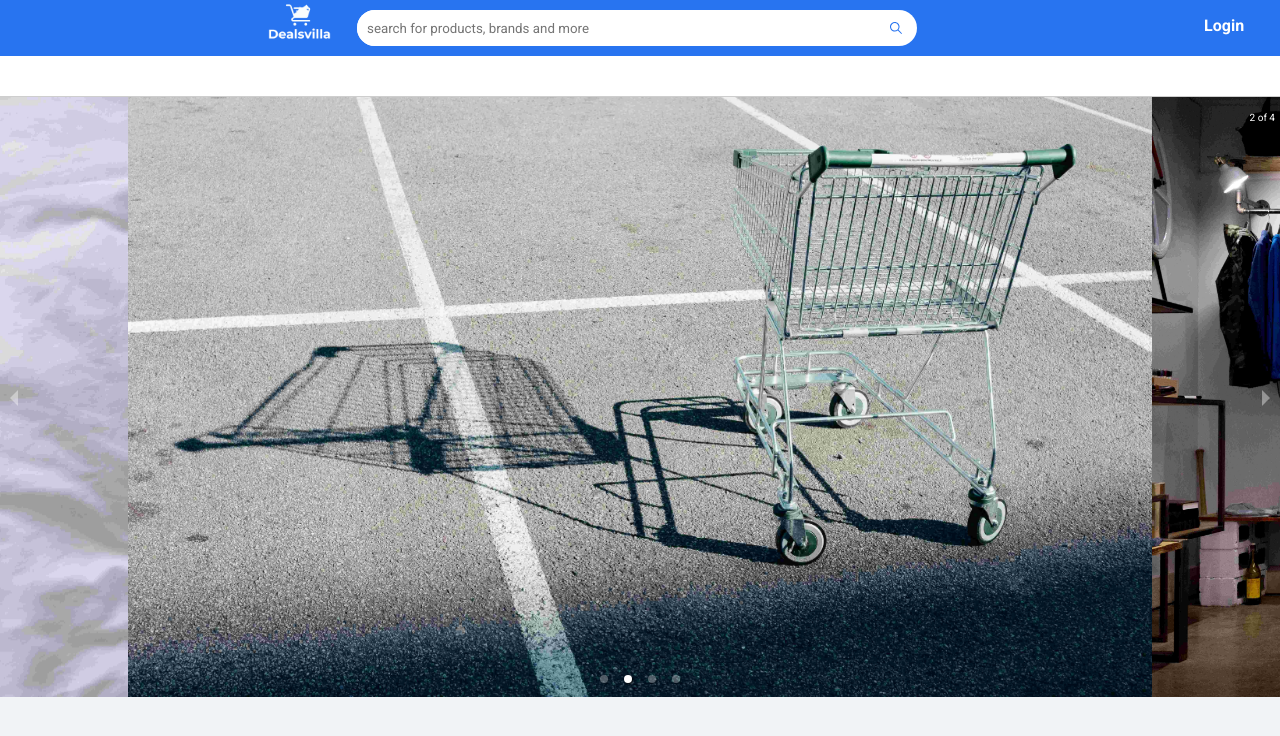
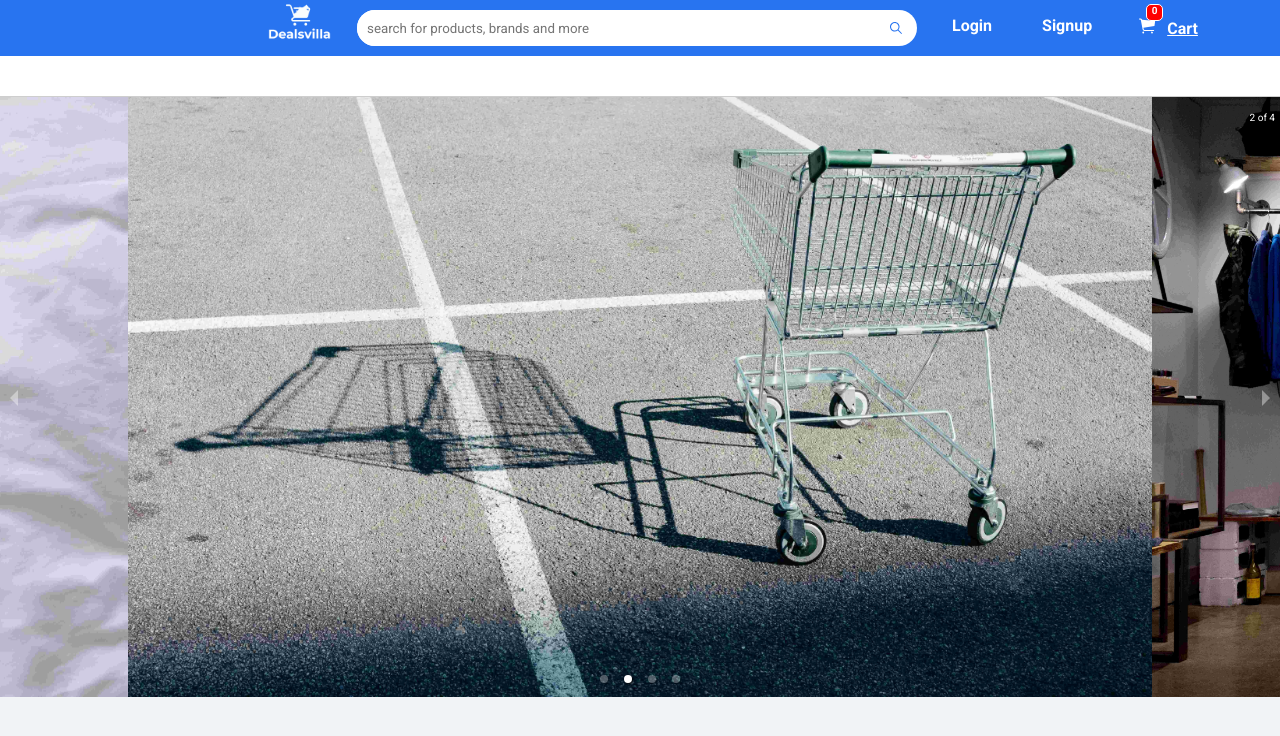
Before and after one commit to sunil68895/dealsVilla-user-site, a React (Create React App) app: page / in a window 1280 px wide. Shown: the top 736 px of the page. Built offline with nearby package versions, Linux system fonts and the light colour scheme; no server answers.

Commit message:
Update style.css

```diff
--- a/src/components/Header/style.css
+++ b/src/components/Header/style.css
@@ -67,7 +67,6 @@
   .rightMenu{
     display: flex;
     flex: 1;
-    justify-content: flex-end;
     align-items: center;
   }
 .loginButton {
```
